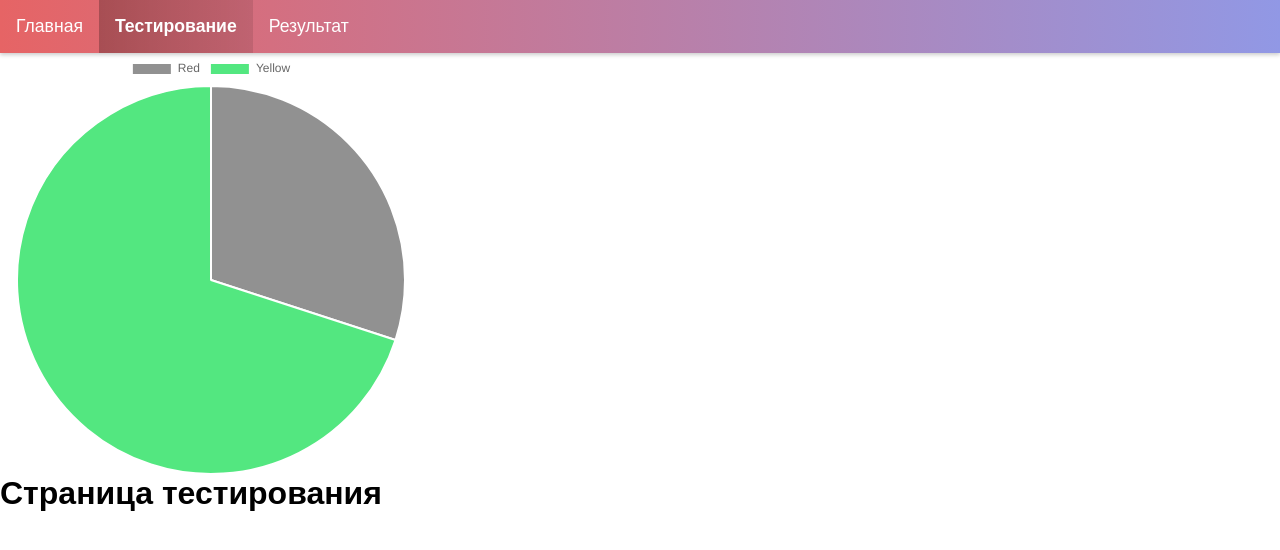
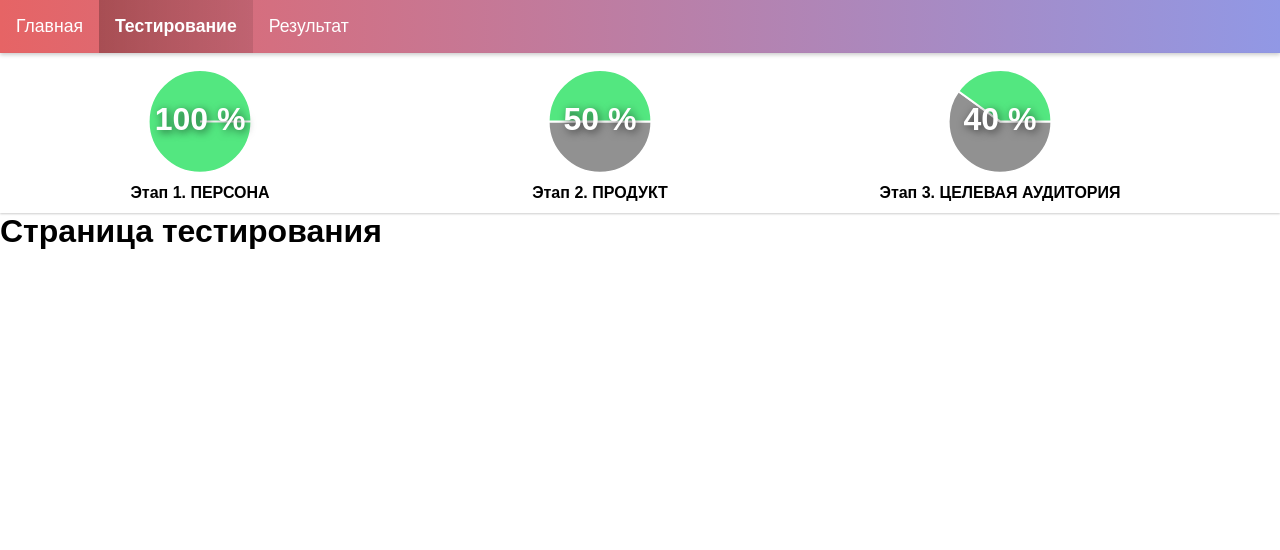
Before and after one commit to Glazkoff/psychea, a Vue app: page /test in a window 1280 px wide. Shown: the top 550 px of the page. Built offline with nearby package versions, Linux system fonts and the light colour scheme.

Commit message:
DEV: add some math and structure of a data to progress bar

```diff
--- a/src/components/Progress.vue
+++ b/src/components/Progress.vue
@@ -1,8 +1,47 @@
 <template>
   <div id="progress-bar">
-    <ProgressPie :options="chartdata" :chart-data="chartdata"></ProgressPie>
-    <ProgressPie></ProgressPie>
-    <ProgressPie></ProgressPie>
+    <div class="point-box">
+      <ProgressPie :options="options[0]" :chart-data="chartdata[0]"></ProgressPie>
+      <h1>
+        {{
+        Math.ceil(
+        (chartdata[0].datasets[0].data[1] /
+        (chartdata[0].datasets[0].data[0] +
+        chartdata[0].datasets[0].data[1])) *
+        100
+        )
+        }}
+        %
+      </h1>
+    </div>
+    <div class="point-box">
+      <ProgressPie :options="options[1]" :chart-data="chartdata[1]"></ProgressPie>
+      <h1>
+        {{
+        Math.ceil(
+        (chartdata[1].datasets[0].data[1] /
+        (chartdata[1].datasets[0].data[0] +
+        chartdata[1].datasets[0].data[1])) *
+        100
+        )
+        }}
+        %
+      </h1>
+    </div>
+    <div class="point-box">
+      <ProgressPie :options="options[2]" :chart-data="chartdata[2]"></ProgressPie>
+      <h1>
+        {{
+        Math.ceil(
+        (chartdata[2].datasets[0].data[1] /
+        (chartdata[2].datasets[0].data[0] +
+        chartdata[2].datasets[0].data[1])) *
+        100
+        )
+        }}
+        %
+      </h1>
+    </div>
   </div>
 </template>
 
@@ -16,24 +55,141 @@ export default {
   },
   data() {
     return {
-      chartdata: {
+      chartdata: [
+        {
           datasets: [
             {
-            data: [30, 70],
-            backgroundColor: ["#919191", "#53e780"]
+              data: [0, 100],
+              backgroundColor: ["#919191", "#53e780"],
+              hoverBackgroundColor: ["#FF5A5E", "#FFC870"]
             }
           ],
-        // These labels appear in the legend and in the tooltips when hovering different arcs
-        labels: ["Red", "Yellow"]
+          labels: []
         },
-      options: {
+        {
+          datasets: [
+            {
+              data: [50, 50],
+              backgroundColor: ["#919191", "#53e780"],
+              hoverBackgroundColor: ["#FF5A5E", "#FFC870"]
+            }
+          ],
+          labels: []
+        },
+        {
+          datasets: [
+            {
+              data: [60, 40],
+              backgroundColor: ["#919191", "#53e780"],
+              hoverBackgroundColor: ["#FF5A5E", "#FFC870"]
+            }
+          ],
+          labels: []
+        }
+      ],
+      options: [
+        {
+          title: {
+            display: true,
+            text: "Этап 1. ПЕРСОНА",
+            position: "bottom",
+            fontSize: 16,
+            fontColor: "black",
+            fontFamily: "'Roboto Regular', sans-serif"
+          },
+          layout: {
+            padding: {
+              left: 0,
+              right: 0,
+              top: 16,
+              bottom: 0
+            }
+          },
           responsive: true,
           maintainAspectRatio: false,
-        rotation: -0.5 * Math.PI - (-35 / 180) * Math.PI
+          rotation: -0.5 * Math.PI - (270 / 180) * Math.PI,
+          legend: {
+            display: false,
+            hidden: true,
+            labels: {
+              display: false,
+              // hidden: true,
+              fontColor: "rgb(255, 99, 132)"
             }
+          },
+          tooltips: {
+            enabled: false
+          }
+        },
+        {
+          title: {
+            display: true,
+            text: "Этап 2. ПРОДУКТ",
+            position: "bottom",
+            fontSize: 16,
+            fontColor: "black",
+            fontFamily: "'Roboto Regular', sans-serif"
+          },
+          layout: {
+            padding: {
+              left: 0,
+              right: 0,
+              top: 16,
+              bottom: 0
+            }
+          },
+          responsive: true,
+          maintainAspectRatio: false,
+          rotation: -0.5 * Math.PI - (270 / 180) * Math.PI,
+          legend: {
+            display: false,
+            hidden: true,
+            labels: {
+              display: false,
+              // hidden: true,
+              fontColor: "rgb(255, 99, 132)"
+            }
+          },
+          tooltips: {
+            enabled: false
+          }
+        },
+        {
+          title: {
+            display: true,
+            text: "Этап 3. ЦЕЛЕВАЯ АУДИТОРИЯ",
+            position: "bottom",
+            fontSize: 16,
+            fontColor: "black",
+            fontFamily: "'Roboto Regular', sans-serif"
+          },
+          layout: {
+            padding: {
+              left: 0,
+              right: 0,
+              top: 16,
+              bottom: 0
+            }
+          },
+          responsive: true,
+          maintainAspectRatio: false,
+          rotation: -0.5 * Math.PI - (270 / 180) * Math.PI,
+          legend: {
+            display: false,
+            hidden: true,
+            labels: {
+              display: false,
+              // hidden: true,
+              fontColor: "rgb(255, 99, 132)"
+            }
+          },
+          tooltips: {
+            enabled: false
+          }
+        }
+      ]
     };
-  },
-  mounted() {}
+  }
 };
 </script>
 
@@ -42,8 +198,27 @@ export default {
   display: flex;
   width: 100vw;
   max-width: 100vw;
+  max-height: 20vh;
+  box-shadow: 0px 1px 2px rgba(0, 0, 0, 0.2);
 }
-#progress-bar * {
-  width: 33%;
+#progress-bar .point-box {
+  max-width: 33%;
+  max-height: 20vh;
+}
+.point-box {
+  display: flex;
+  position: relative;
+}
+.point-box h1 {
+  position: absolute;
+  top: 30%;
+  width: 100%;
+  text-align: center;
+  color: #fff;
+  text-shadow: 2px 2px 8px rgba(0, 0, 0, 0.6);
+}
+.point-box canvas {
+  margin: auto auto;
+  min-width: 300px;
 }
 </style>
```
Lines whose indentation alone changed are shown as unchanged.
